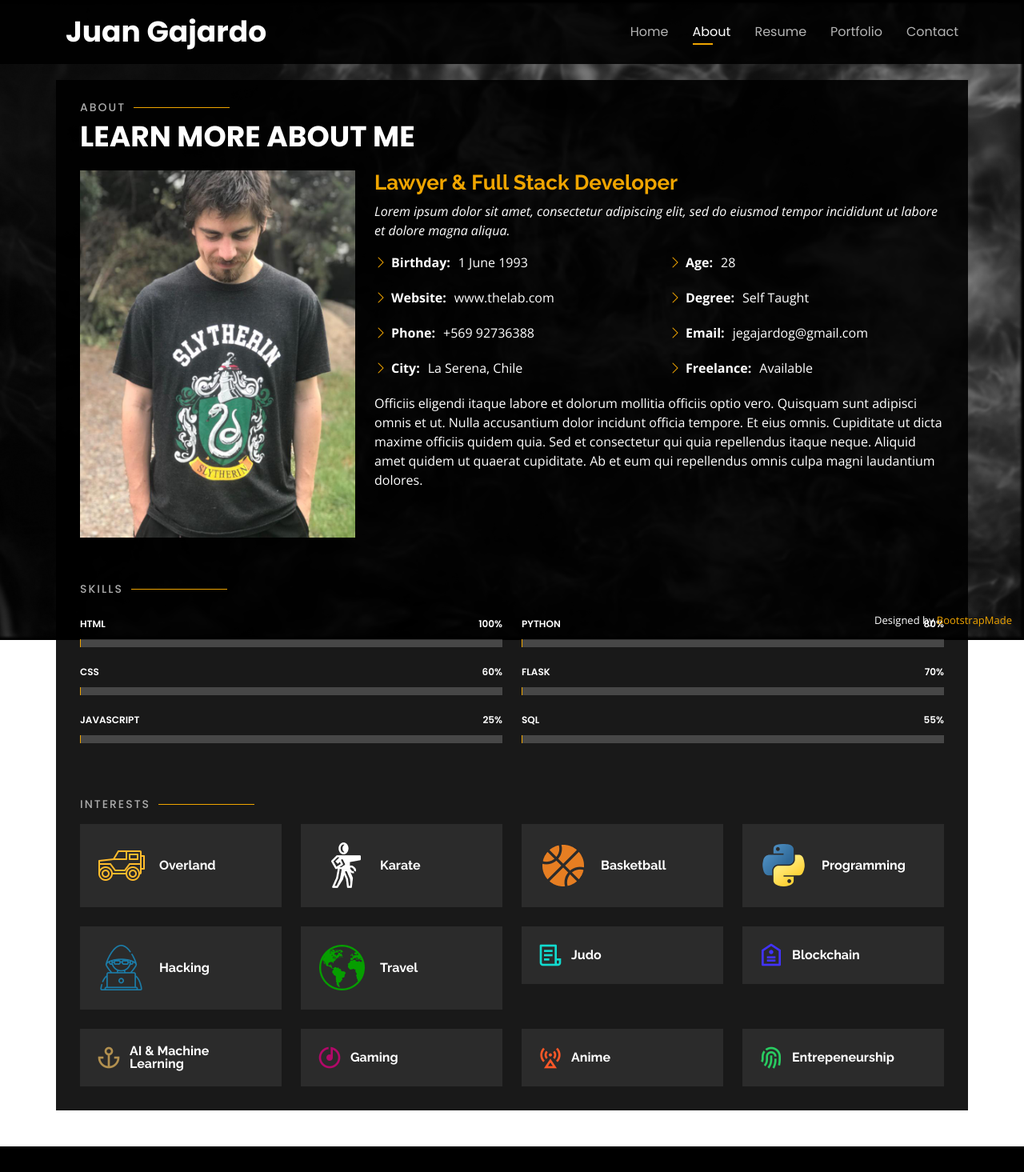
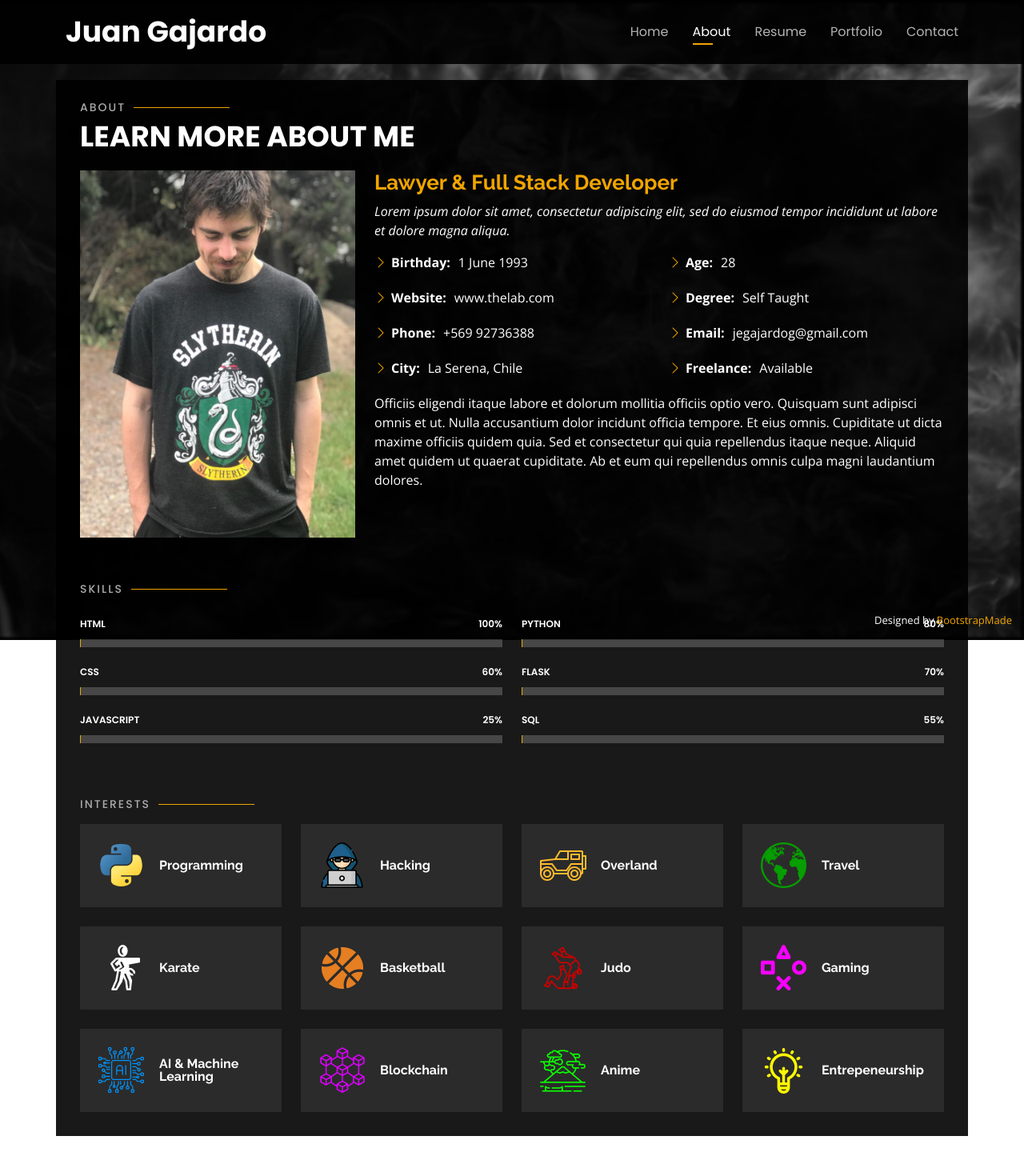
Before and after one commit to monk3yd/MyPortfolioWebPage, a Flask app: page / in a window 1280 px wide, after a click on "About". Shown: the whole page at 80% size. Before the commit the page ends 1433 px from the top, so only its background shows below. Run offline with Flask 2, Linux system fonts and the light colour scheme; some libraries are stand-ins or nearby versions.

Commit message:
Complete Icons, Typing functionality

```diff
--- a/static/css/styles.css
+++ b/static/css/styles.css
@@ -336,6 +336,34 @@ section .container {
   text-transform: uppercase;
   font-family: "Poppins", sans-serif;
   color: #fff;
+}
+
+/* Typing Effect */
+.typing-container {
+  display: flex;
+  justify-content: left;
+  align-items: center;
+}
+
+.typing-container h2 {
+  margin-bottom: 0;
+  letter-spacing: 0.1rem;
+}
+
+.cursor {
+  display: inline-block;
+  animation: blink 0.7s linear infinite alternate;
+}
+
+.cursor.typing {
+  animation: none;
+}
+
+@keyframes blink {
+  0% {opacity: 1;}
+  40% {opacity: 1;}
+  60% {opacity: 0;}
+  100% {opacity: 0;}
 }
 
 /*--------------------------------------------------------------
--- a/templates/index.html
+++ b/templates/index.html
@@ -8,7 +8,10 @@
     <h1><a href="{{ url_for('home') }}">Juan Gajardo</a></h1>
     <!-- Uncomment below if you prefer to use an image logo -->
     <!-- <a href="index.html" class="mr-auto"><img src="static/img/logo.png" alt="" class="img-fluid"></a> -->
-    <h2>I'm many things... <span>a programmer</span>.</h2>
+    <div class="typing-container">
+      <h2>I'm many things... a <span class="typed-text"></span><span class="cursor">|</span></h2>
+    </div>
+
 
     <nav id="navbar" class="navbar">
       <ul>
@@ -25,7 +28,7 @@
     <div class="social-links">
       <a href="https://www.twitter.com/jegajardog" class="twitter"><i class="bi bi-twitter"></i></a>
       <a href="https://www.facebook.com/jegajardog" class="facebook"><i class="bi bi-facebook"></i></a>
-      <a href="https://www.instagram.com" class="instagram"><i class="bi bi-instagram"></i></a>
+      <a href="https://www.instagram.com/jegajardog" class="instagram"><i class="bi bi-instagram"></i></a>
       <a href="https://linkedin.com/in/juan-esteban-gajardo-ba846811b" class="linkedin"><i class="bi bi-linkedin"></i></a>
     </div>
 
@@ -193,35 +196,23 @@
     <div class="row">
       <div class="col-lg-3 col-md-4">
         <div class="icon-box">
-          <img class="icon" src="{{ url_for('static', filename='img/jeep.png') }}" alt="jeep-icon">
-          <h3>Overland</h3>
-        </div>
-      </div>
-      <div class="col-lg-3 col-md-4 mt-4 mt-md-0">
-        <div class="icon-box">
-          <img class="icon" src="{{ url_for('static', filename='img/fighting.png') }}" alt="karate-icon">
-          <h3>Karate</h3>
-        </div>
-      </div>
-      <div class="col-lg-3 col-md-4 mt-4 mt-md-0">
-        <div class="icon-box">
-          <img class="icon" src="{{ url_for('static', filename='img/basketball.png') }}" alt="basketball-icon">
-          <h3>Basketball</h3>
-        </div>
-      </div>
-      <div class="col-lg-3 col-md-4 mt-4 mt-lg-0">
-        <div class="icon-box">
           <img class="icon" src="{{ url_for('static', filename='img/python.png') }}" alt="python-icon">
           <h3>Programming</h3>
         </div>
       </div>
-      <div class="col-lg-3 col-md-4 mt-4">
+      <div class="col-lg-3 col-md-4 mt-4 mt-md-0">
         <div class="icon-box">
           <img class="icon" src="{{ url_for('static', filename='img/hacker.png') }}" alt="hacker-icon">
           <h3>Hacking</h3>
         </div>
       </div>
-      <div class="col-lg-3 col-md-4 mt-4">
+      <div class="col-lg-3 col-md-4 mt-4 mt-md-0">
+        <div class="icon-box">
+          <img class="icon" src="{{ url_for('static', filename='img/jeep.png') }}" alt="jeep-icon">
+          <h3>Overland</h3>
+        </div>
+      </div>
+      <div class="col-lg-3 col-md-4 mt-4 mt-lg-0">
         <div class="icon-box">
           <img class="icon" src="{{ url_for('static', filename='img/earth.png') }}" alt="earth-icon">
           <h3>Travel</h3>
@@ -229,37 +220,49 @@
       </div>
       <div class="col-lg-3 col-md-4 mt-4">
         <div class="icon-box">
-          <i class="ri-file-list-3-line" style="color: #11dbcf;"></i>
+          <img class="icon" src="{{ url_for('static', filename='img/fighting.png') }}" alt="karate-icon">
+          <h3>Karate</h3>
+        </div>
+      </div>
+      <div class="col-lg-3 col-md-4 mt-4">
+        <div class="icon-box">
+          <img class="icon" src="{{ url_for('static', filename='img/basketball.png') }}" alt="basketball-icon">
+          <h3>Basketball</h3>
+        </div>
+      </div>
+      <div class="col-lg-3 col-md-4 mt-4">
+        <div class="icon-box">
+          <img class="icon" src="{{ url_for('static', filename='img/judo.png') }}" alt="judo-icon">
           <h3>Judo</h3>
         </div>
       </div>
       <div class="col-lg-3 col-md-4 mt-4">
         <div class="icon-box">
-          <i class="ri-price-tag-2-line" style="color: #4233ff;"></i>
+          <img class="icon" src="{{ url_for('static', filename='img/gaming.png') }}" alt="gaming-icon">
+          <h3>Gaming</h3>
+        </div>
+      </div>
+      <div class="col-lg-3 col-md-4 mt-4">
+        <div class="icon-box">
+          <img class="icon" src="{{ url_for('static', filename='img/ai.png') }}" alt="ai-icon">
+          <h3>AI & Machine Learning</h3>
+        </div>
+      </div>
+      <div class="col-lg-3 col-md-4 mt-4">
+        <div class="icon-box">
+          <img class="icon" src="{{ url_for('static', filename='img/blockchain.png') }}" alt="blockchain-icon">
           <h3>Blockchain</h3>
         </div>
       </div>
       <div class="col-lg-3 col-md-4 mt-4">
         <div class="icon-box">
-          <i class="ri-anchor-line" style="color: #b2904f;"></i>
-          <h3>AI & Machine Learning</h3>
-        </div>
-      </div>
-      <div class="col-lg-3 col-md-4 mt-4">
-        <div class="icon-box">
-          <i class="ri-disc-line" style="color: #b20969;"></i>
-          <h3>Gaming</h3>
-        </div>
-      </div>
-      <div class="col-lg-3 col-md-4 mt-4">
-        <div class="icon-box">
-          <i class="ri-base-station-line" style="color: #ff5828;"></i>
+          <img class="icon" src="{{ url_for('static', filename='img/montana.png') }}" alt="anime-icon">
           <h3>Anime</h3>
         </div>
       </div>
       <div class="col-lg-3 col-md-4 mt-4">
         <div class="icon-box">
-          <i class="ri-fingerprint-line" style="color: #29cc61;"></i>
+          <img class="icon" src="{{ url_for('static', filename='img/entrepeneur.png') }}" alt="entrepeneur-icon">
           <h3>Entrepeneurship</h3>
         </div>
       </div>
```
Also changed, not shown: static/js/main.js (+46 -0 lines), static/img/ai.png (added), static/img/blockchain.png (added), static/img/entrepeneur.png (added), static/img/gaming.png (added), static/img/hacker.png, static/img/judo.png (added), static/img/montana.png (added).
